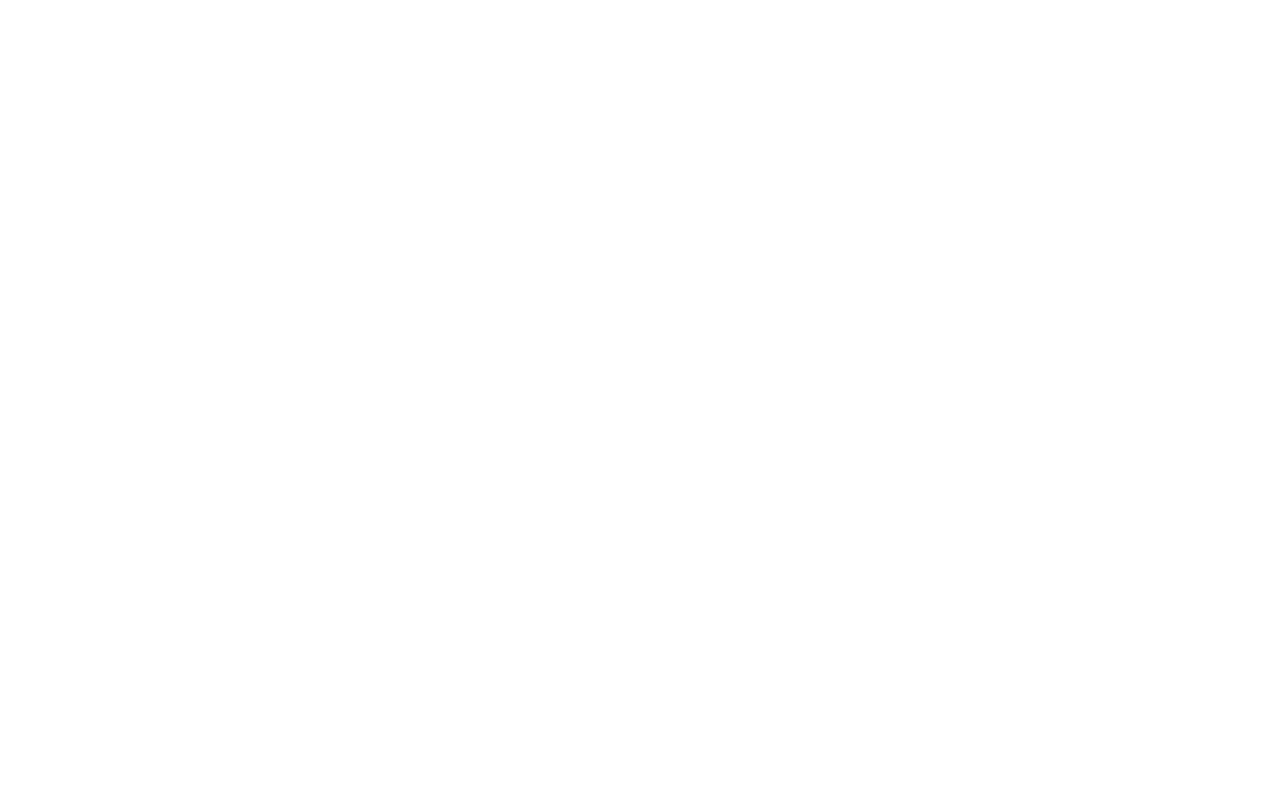
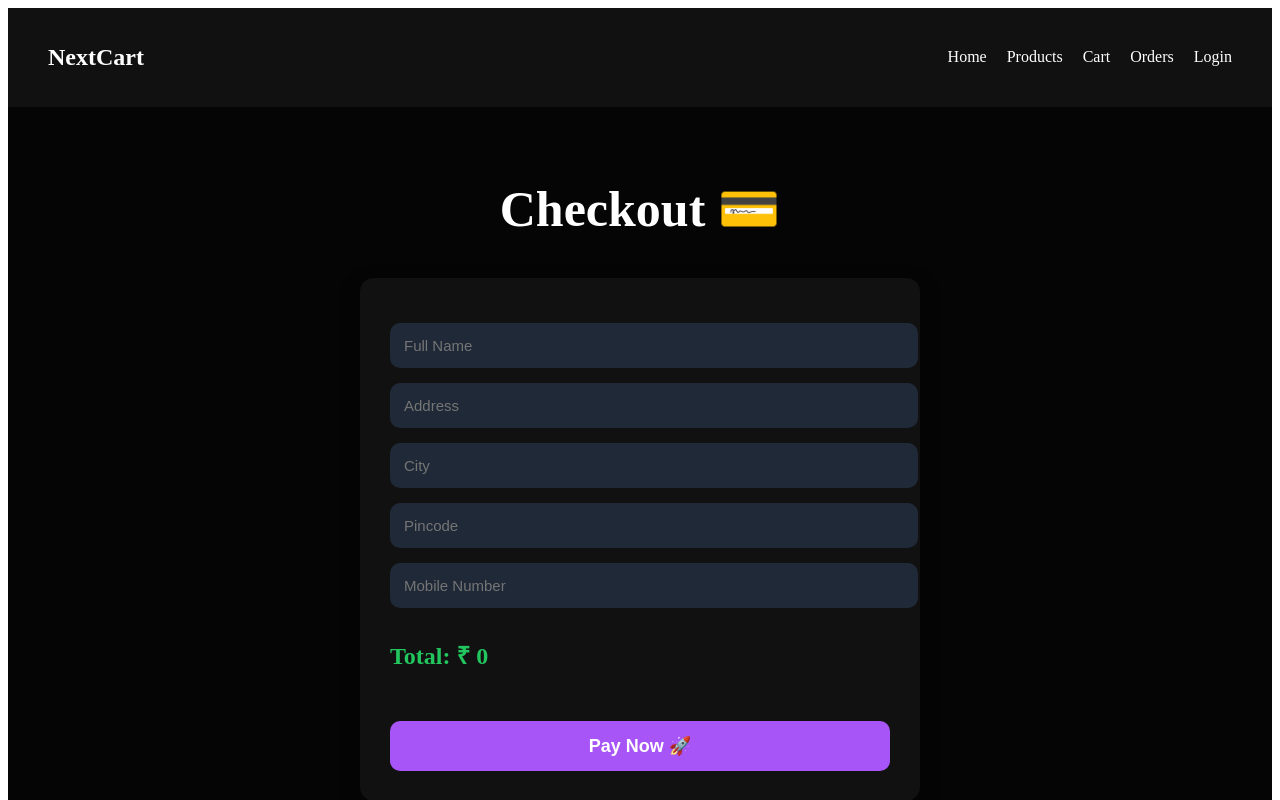
Before and after one commit to Rajank19/NextCart, a React (Vite) app in the folder frontend/: page /checkout in a window 1280 px wide. Before the commit this address had no page. Shown: the top 800 px of the page. Built offline with nearby package versions, Linux system fonts and the light colour scheme.

Commit message:
Fixed payment and cart issues

```diff
--- a/frontend/src/App.jsx
+++ b/frontend/src/App.jsx
@@ -277,7 +277,14 @@ import {
   Route,
 } from "react-router-dom";
 
+import Navbar from "./components/Navbar";
+
 import Home from "./pages/Home";
+import Products from "./pages/Products";
+import Cart from "./pages/Cart";
+import Orders from "./pages/Orders";
+import Login from "./pages/Login";
+import Checkout from "./pages/Checkout";
 
 function App() {
 
@@ -285,11 +292,37 @@ function App() {
 
     <BrowserRouter>
 
+      <Navbar />
+
       <Routes>
 
         <Route
           path="/"
           element={<Home />}
+        />
+
+        <Route
+          path="/products"
+          element={<Products />}
+        />
+
+        <Route
+          path="/cart"
+          element={<Cart />}
+        />
+
+        <Route
+          path="/orders"
+          element={<Orders />}
+        />
+
+        <Route
+          path="/login"
+          element={<Login />}
+        />
+        <Route
+        path="/checkout"
+        element={<Checkout />}
         />
 
       </Routes>
--- a/frontend/src/pages/Checkout.jsx
+++ b/frontend/src/pages/Checkout.jsx
@@ -1,9 +1,342 @@
+// import React, { useState } from "react";
+// import axios from "axios";
+
+// function Checkout() {
+
+//   const total = localStorage.getItem("cartTotal");
+
+//   const [name, setName] = useState("");
+//   const [address, setAddress] = useState("");
+//   const [city, setCity] = useState("");
+//   const [pincode, setPincode] = useState("");
+//   const [mobile, setMobile] = useState("");
+
+//   // PAYMENT FUNCTION
+//   const handlePayment = async () => {
+
+//     // VALIDATION
+//     if (
+//       !name ||
+//       !address ||
+//       !city ||
+//       !pincode ||
+//       !mobile
+//     ) {
+//       alert("Please Fill All Fields ❌");
+//       return;
+//     }
+
+//     try {
+
+//       // CREATE ORDER
+//       const res = await axios.post(
+//         "http://127.0.0.1:8000/payments/create-order",
+//         {
+//           amount: Number(total),
+//         }
+//       );
+
+//       console.log("PAYMENT RESPONSE:", res.data);
+
+//       const order = res.data;
+
+//       // RAZORPAY OPTIONS
+//       const options = {
+
+//         key: "rzp_test_SmZCRQOBXa7YGq",
+
+//         amount: order.amount,
+
+//         currency: order.currency,
+
+//         name: "NextCart",
+
+//         description: "UPI Payment",
+
+//         image:
+//           "https://cdn-icons-png.flaticon.com/512/3081/3081559.png",
+
+//         order_id: order.id,
+
+//         // ENABLE METHODS
+//         method: {
+//           upi: true,
+//           card: true,
+//           netbanking: true,
+//           wallet: true,
+//         },
+
+//         // DIRECT UPI FIRST
+//         config: {
+//           display: {
+
+//             blocks: {
+
+//               upi: {
+//                 name: "Pay Using UPI",
+//                 instruments: [
+//                   {
+//                     method: "upi",
+//                   },
+//                 ],
+//               },
+//             },
+
+//             sequence: [
+//               "block.upi",
+//             ],
+
+//             preferences: {
+//               show_default_blocks: true,
+//             },
+//           },
+//         },
+
+//         // PAYMENT SUCCESS
+//         handler: function (response) {
+
+//           console.log(
+//             "PAYMENT SUCCESS:",
+//             response
+//           );
+
+//           // CREATE ORDER OBJECT
+//           const newOrder = {
+
+//             id: Date.now(),
+
+//             customerName: name,
+
+//             address,
+
+//             city,
+
+//             pincode,
+
+//             mobile,
+
+//             total,
+
+//             paymentId:
+//               response.razorpay_payment_id,
+
+//             orderId:
+//               response.razorpay_order_id,
+
+//             signature:
+//               response.razorpay_signature,
+
+//             date: new Date().toLocaleString(),
+//           };
+
+//           // GET OLD ORDERS
+//           const oldOrders =
+//             JSON.parse(
+//   localStorage.getItem("orders") || "[]"
+// );
+
+//           // SAVE ORDER
+//           localStorage.setItem(
+//             "orders",
+//             JSON.stringify([
+//               ...oldOrders,
+//               newOrder,
+//             ])
+//           );
+
+//           // CLEAR CART
+//           localStorage.removeItem("cartTotal");
+
+//           alert("Payment Successful 🎉");
+
+//           // REDIRECT
+//           window.location.href = "/orders";
+//         },
+
+//         // USER PREFILL
+//         prefill: {
+
+//           name: name,
+
+//           contact: mobile,
+//         },
+
+//         // NOTES
+//         notes: {
+//           address: address,
+//           city: city,
+//           pincode: pincode,
+//         },
+
+//         // UI THEME
+//         theme: {
+//           color: "#a855f7",
+//         },
+//       };
+
+//       // OPEN PAYMENT WINDOW
+//       const razor = new window.Razorpay(options);
+
+//       razor.open();
+
+//     } catch (err) {
+
+//       console.log(
+//         "PAYMENT ERROR:",
+//         err.response?.data || err
+//       );
+
+//       alert("Payment Failed ❌");
+
+//     }
+//   };
+
+//   return (
+//     <div
+//       style={{
+//         background: "#050505",
+//         minHeight: "100vh",
+//         color: "white",
+//         padding: "40px",
+//       }}
+//     >
+
+//       <h1
+//         style={{
+//           textAlign: "center",
+//           marginBottom: "40px",
+//           fontSize: "50px",
+//         }}
+//       >
+//         Checkout 💳
+//       </h1>
+
+//       <div
+//         style={{
+//           maxWidth: "500px",
+//           margin: "auto",
+//           background: "#111",
+//           padding: "30px",
+//           borderRadius: "14px",
+//           boxShadow: "0 8px 20px rgba(0,0,0,0.4)",
+//         }}
+//       >
+
+//         {/* NAME */}
+//         <input
+//           type="text"
+//           placeholder="Full Name"
+//           value={name}
+//           onChange={(e) =>
+//             setName(e.target.value)
+//           }
+//           style={input}
+//         />
+
+//         {/* ADDRESS */}
+//         <input
+//           type="text"
+//           placeholder="Address"
+//           value={address}
+//           onChange={(e) =>
+//             setAddress(e.target.value)
+//           }
+//           style={input}
+//         />
+
+//         {/* CITY */}
+//         <input
+//           type="text"
+//           placeholder="City"
+//           value={city}
+//           onChange={(e) =>
+//             setCity(e.target.value)
+//           }
+//           style={input}
+//         />
+
+//         {/* PINCODE */}
+//         <input
+//           type="text"
+//           placeholder="Pincode"
+//           value={pincode}
+//           onChange={(e) =>
+//             setPincode(e.target.value)
+//           }
+//           style={input}
+//         />
+
+//         {/* MOBILE */}
+//         <input
+//           type="text"
+//           placeholder="Mobile Number"
+//           value={mobile}
+//           onChange={(e) =>
+//             setMobile(e.target.value)
+//           }
+//           style={input}
+//         />
+
+//         {/* TOTAL */}
+//         <h2
+//           style={{
+//             marginTop: "30px",
+//             color: "#22c55e",
+//           }}
+//         >
+//           Total: ₹ {total}
+//         </h2>
+
+//         {/* BUTTON */}
+//         <button
+//           style={btn}
+//           onClick={handlePayment}
+//         >
+//           Pay Now 🚀
+//         </button>
+
+//       </div>
+
+//     </div>
+//   );
+// }
+
+// // INPUT STYLE
+// const input = {
+//   width: "100%",
+//   padding: "14px",
+//   marginTop: "15px",
+//   borderRadius: "10px",
+//   border: "none",
+//   outline: "none",
+//   background: "#1f2937",
+//   color: "white",
+//   fontSize: "15px",
+// };
+
+// // BUTTON STYLE
+// const btn = {
+//   width: "100%",
+//   padding: "14px",
+//   marginTop: "30px",
+//   background: "#a855f7",
+//   color: "white",
+//   border: "none",
+//   borderRadius: "10px",
+//   cursor: "pointer",
+//   fontSize: "18px",
+//   fontWeight: "bold",
+// };
+
+// export default Checkout;
+
 import React, { useState } from "react";
 import axios from "axios";
 
 function Checkout() {
 
-  const total = localStorage.getItem("cartTotal");
+  const total =
+    localStorage.getItem("cartTotal") || 0;
 
   const [name, setName] = useState("");
   const [address, setAddress] = useState("");
@@ -28,17 +361,32 @@ function Checkout() {
 
     try {
 
+      // CHECK RAZORPAY
+      if (!window.Razorpay) {
+        alert("Razorpay SDK Failed To Load ❌");
+        return;
+      }
+
       // CREATE ORDER
       const res = await axios.post(
-        "http://127.0.0.1:8000/payments/create-order",
+        "http://localhost:8000/payments/create-order",
         {
-          amount: Number(total),
+          amount: 500,
         }
       );
 
-      console.log("PAYMENT RESPONSE:", res.data);
+      console.log(
+        "PAYMENT RESPONSE:",
+        res.data
+      );
 
       const order = res.data;
+
+      // CHECK ORDER
+      if (!order.id) {
+        alert("Order Creation Failed ❌");
+        return;
+      }
 
       // RAZORPAY OPTIONS
       const options = {
@@ -58,41 +406,6 @@ function Checkout() {
 
         order_id: order.id,
 
-        // ENABLE METHODS
-        method: {
-          upi: true,
-          card: true,
-          netbanking: true,
-          wallet: true,
-        },
-
-        // DIRECT UPI FIRST
-        config: {
-          display: {
-
-            blocks: {
-
-              upi: {
-                name: "Pay Using UPI",
-                instruments: [
-                  {
-                    method: "upi",
-                  },
-                ],
-              },
-            },
-
-            sequence: [
-              "block.upi",
-            ],
-
-            preferences: {
-              show_default_blocks: true,
-            },
-          },
-        },
-
-        // PAYMENT SUCCESS
         handler: function (response) {
 
           console.log(
@@ -130,10 +443,9 @@ function Checkout() {
           };
 
           // GET OLD ORDERS
-          const oldOrders =
-            JSON.parse(
-  localStorage.getItem("orders") || "[]"
-);
+          const oldOrders = JSON.parse(
+            localStorage.getItem("orders") || "[]"
+          );
 
           // SAVE ORDER
           localStorage.setItem(
@@ -145,6 +457,8 @@ function Checkout() {
           );
 
           // CLEAR CART
+          localStorage.removeItem("cart");
+
           localStorage.removeItem("cartTotal");
 
           alert("Payment Successful 🎉");
@@ -153,7 +467,6 @@ function Checkout() {
           window.location.href = "/orders";
         },
 
-        // USER PREFILL
         prefill: {
 
           name: name,
@@ -161,33 +474,47 @@ function Checkout() {
           contact: mobile,
         },
 
-        // NOTES
         notes: {
+
           address: address,
-          city: city,
-          pincode: pincode,
         },
 
-        // UI THEME
         theme: {
+
           color: "#a855f7",
         },
       };
 
-      // OPEN PAYMENT WINDOW
-      const razor = new window.Razorpay(options);
+      // OPEN RAZORPAY
+      const razorpayObject =
+        new window.Razorpay(options);
 
-      razor.open();
+      // PAYMENT FAILED
+      razorpayObject.on(
+        "payment.failed",
+        function (response) {
+
+          console.log(
+            "FAILED RESPONSE:",
+            response
+          );
+
+          alert(
+            response.error.description
+          );
+        }
+      );
+
+      razorpayObject.open();
 
     } catch (err) {
 
       console.log(
-        "PAYMENT ERROR:",
-        err.response?.data || err
+        "FULL PAYMENT ERROR:",
+        err
       );
 
-      alert("Payment Failed ❌");
-
+      alert("Backend/API Error ❌");
     }
   };
 
@@ -222,7 +549,6 @@ function Checkout() {
         }}
       >
 
-        {/* NAME */}
         <input
           type="text"
           placeholder="Full Name"
@@ -233,7 +559,6 @@ function Checkout() {
           style={input}
         />
 
-        {/* ADDRESS */}
         <input
           type="text"
           placeholder="Address"
@@ -244,7 +569,6 @@ function Checkout() {
           style={input}
         />
 
-        {/* CITY */}
         <input
           type="text"
           placeholder="City"
@@ -255,7 +579,6 @@ function Checkout() {
           style={input}
         />
 
-        {/* PINCODE */}
         <input
           type="text"
           placeholder="Pincode"
@@ -266,7 +589,6 @@ function Checkout() {
           style={input}
         />
 
-        {/* MOBILE */}
         <input
           type="text"
           placeholder="Mobile Number"
@@ -277,7 +599,6 @@ function Checkout() {
           style={input}
         />
 
-        {/* TOTAL */}
         <h2
           style={{
             marginTop: "30px",
@@ -287,7 +608,6 @@ function Checkout() {
           Total: ₹ {total}
         </h2>
 
-        {/* BUTTON */}
         <button
           style={btn}
           onClick={handlePayment}
--- a/frontend/src/pages/Home.jsx
+++ b/frontend/src/pages/Home.jsx
@@ -1,34 +1,120 @@
 import React from "react";
+import { useNavigate } from "react-router-dom";
 
-import {
-  BrowserRouter,
-  Routes,
-  Route,
-} from "react-router-dom";
+function Home() {
 
-import Navbar from "./components/Navbar";
-import Home from "./pages/Home";
-
-function App() {
+  const navigate = useNavigate();
 
   return (
 
-    <BrowserRouter>
+    <div style={{ background: "#f8fafc", minHeight: "100vh" }}>
 
-      <Navbar />
+      <section style={hero}>
 
-      <Routes>
+        <h1 style={title}>
+          Welcome to NextCart
+        </h1>
 
-        <Route
-          path="/"
-          element={<Home />}
-        />
+        <p style={subtitle}>
+          Shop Fashion, Electronics & Home Products at Best Prices
+        </p>
 
-      </Routes>
+        <button
+          style={btn}
+          onClick={() => navigate("/products")}
+        >
+          Shop Now
+        </button>
 
-    </BrowserRouter>
+      </section>
+
+      <section style={{ padding: "50px" }}>
+
+        <h2
+          style={{
+            textAlign: "center",
+            marginBottom: "30px",
+          }}
+        >
+          Top Categories
+        </h2>
+
+        <div style={grid}>
+
+          <div style={card}>
+            👕 Fashion
+          </div>
+
+          <div style={card}>
+            📱 Electronics
+          </div>
+
+          <div style={card}>
+            🏠 Home
+          </div>
+
+        </div>
+
+      </section>
+
+      <footer style={footer}>
+        © 2026 NextCart | Built with React + FastAPI
+      </footer>
+
+    </div>
 
   );
 }
 
-export default App;
+const hero = {
+  background: "linear-gradient(135deg,#111,#2563eb)",
+  color: "white",
+  textAlign: "center",
+  padding: "90px 20px",
+};
+
+const title = {
+  fontSize: "52px",
+  marginBottom: "15px",
+};
+
+const subtitle = {
+  fontSize: "20px",
+  marginBottom: "30px",
+};
+
+const btn = {
+  padding: "14px 28px",
+  background: "#22c55e",
+  color: "white",
+  border: "none",
+  borderRadius: "8px",
+  fontSize: "16px",
+  cursor: "pointer",
+};
+
+const grid = {
+  display: "grid",
+  gridTemplateColumns: "repeat(auto-fit,minmax(220px,1fr))",
+  gap: "25px",
+};
+
+const card = {
+  background: "white",
+  padding: "45px",
+  borderRadius: "14px",
+  textAlign: "center",
+  fontWeight: "bold",
+  fontSize: "22px",
+  boxShadow: "0 8px 20px rgba(0,0,0,0.08)",
+};
+
+const footer = {
+  marginTop: "50px",
+  padding: "25px",
+  textAlign: "center",
+  background: "#111",
+  color: "white",
+};
+
+export default Home;
```
